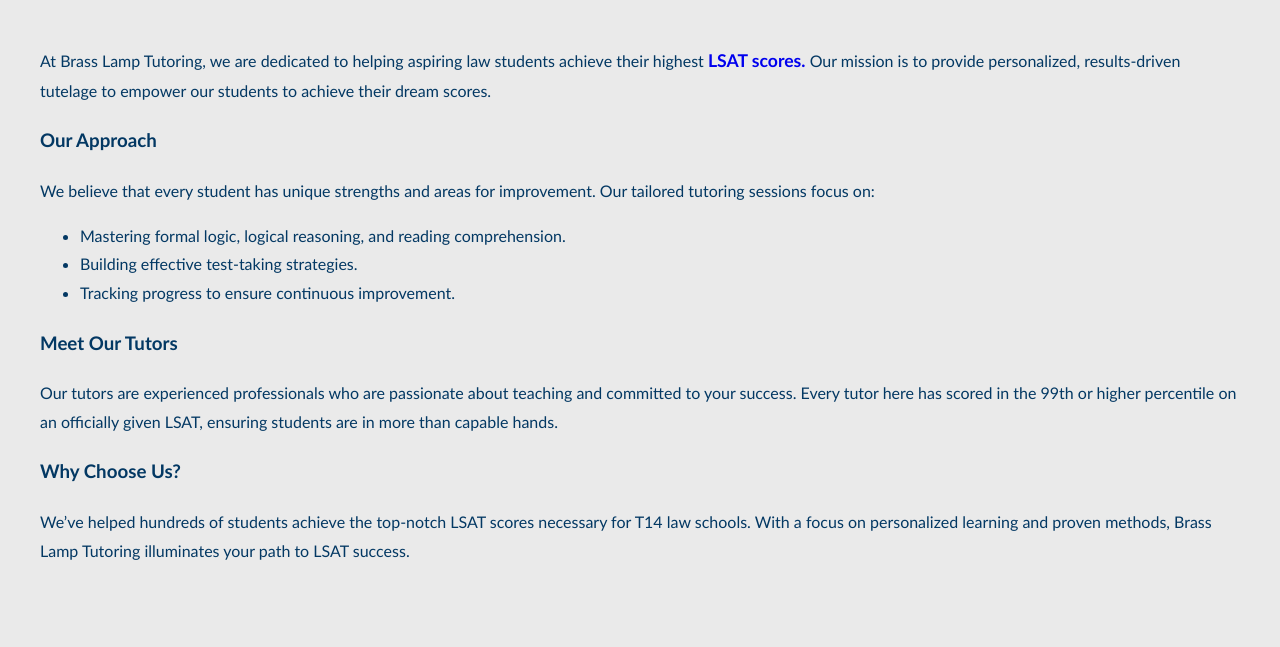
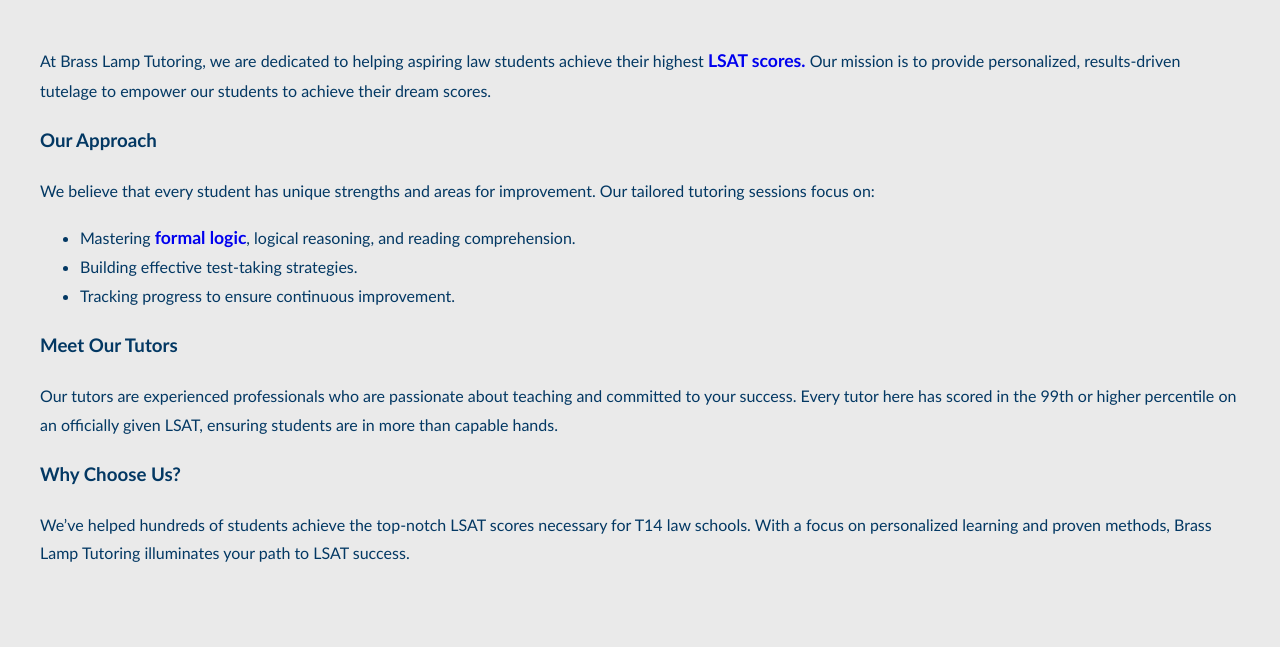
Before and after one commit to mina-pi/IMM-Prior-Learning-ABS, a plain HTML site: page IMM_120_Final/about.html in a window 1280 px wide. Shown: the part 153-800 px from the top of the page. Drawn offline with Linux system fonts and the light colour scheme.

Commit message:
Update about.html

```diff
--- a/IMM_120_Final/about.html
+++ b/IMM_120_Final/about.html
@@ -21,7 +21,7 @@
                 We believe that every student has unique strengths and areas for improvement. Our tailored tutoring sessions focus on:
             </p>
             <ul>
-                <li>Mastering formal logic, logical reasoning, and reading comprehension.</li>
+                <li>Mastering <a href="https://plato.stanford.edu/entries/logic-classical/">formal logic</a>, logical reasoning, and reading comprehension.</li>
                 <li>Building effective test-taking strategies.</li>
                 <li>Tracking progress to ensure continuous improvement.</li>
             </ul>
```
